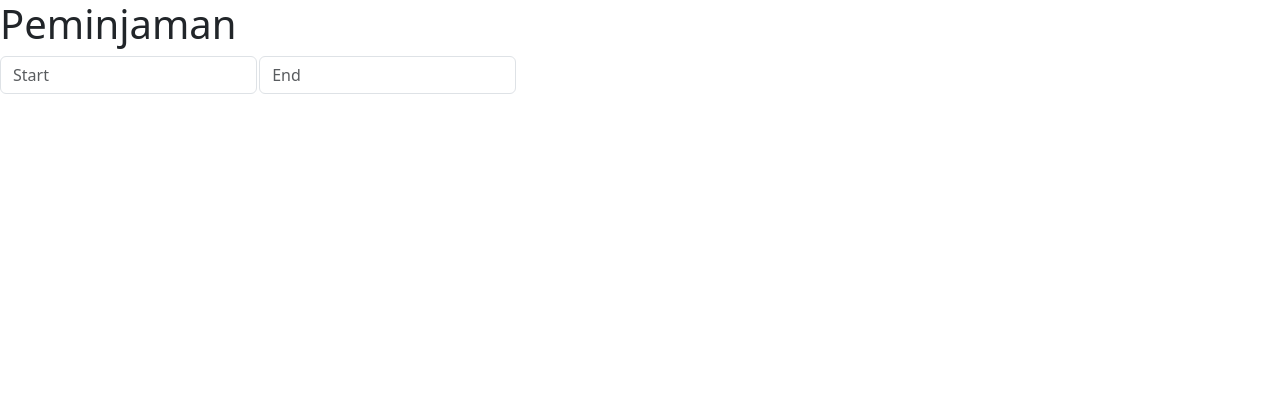
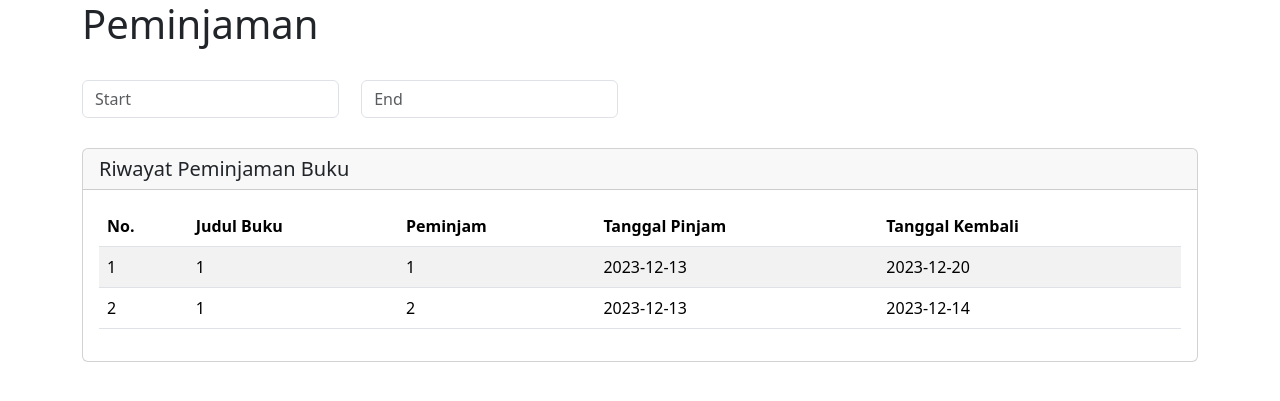
Before and after one commit to Ba3yoo/PAW-PERPUS, a PHP site: page /peminjaman.php in a window 1280 px wide. Shown: the top 401 px of the page. Run offline with PHP 8.4, Linux system fonts and the light colour scheme; data comes from the database, SQL or seed files in the repository; both versions use the stored data as it was after the commit.

Commit message:
Peminjaman UI

```diff
--- a/Controller/Controller.php
+++ b/Controller/Controller.php
@@ -0,0 +1,5 @@
+<?php
+
+class Controller {
+
+}
--- /dev/null
+++ b/Controller/PinjamController.php
@@ -0,0 +1,16 @@
+<?php
+
+class PinjamController {
+    public $model;
+    public function addColumn( $memberid, $bookid) {
+        include_once 'Model/m_pinjam.php';
+        $this->model = new m_pinjam();
+        $this->model->addBorrow($memberid, $bookid);
+    }
+    public function tableView() {
+        include_once 'Model/m_pinjam.php';
+        $this->model = new m_pinjam();
+        $borrow = $this->model->getBorrow();
+        include 'View/pinjamTabel.php';
+    }
+}
--- a/Model/m_pinjam.php
+++ b/Model/m_pinjam.php
@@ -1,2 +1,22 @@
 <?php
 include_once "Database.php";
+
+class m_pinjam {
+    private $memberid;
+    private $bookid;
+    public $results;
+    public function addBorrow($memberid, $bookid) {
+        require ("Database.php");
+        $mysqli->query("INSERT INTO peminjaman (`tgl_pinjam`, `tgl_kembali`, `id_buku`, `id_anggota`) VALUES (NOW(), DATEADD(day, 7, NOW()), '$bookid', '$memberid')");
+    }
+    public function getBorrow() {
+        require ("Database.php");
+        $rs = $mysqli->query("SELECT * FROM peminjaman");
+        $rows = array();
+        while ($row = $rs->fetch_assoc()) {
+            $rows[] = $row;
+        }
+        $this->results = $rows;
+        return $this->results;
+    }
+}
--- a/View/PinjamTabel.php
+++ b/View/PinjamTabel.php
@@ -0,0 +1,12 @@
+<?php
+foreach ($borrow as $borrow) {
+        echo "<tr>",
+        "<td>$borrow[id_peminjaman]</td>",
+        "<td>$borrow[id_buku]</td>",
+        "<td>$borrow[id_anggota]</td>",
+        "<td>$borrow[tgl_pinjam]</td>",
+        "<td>$borrow[tgl_kembali]</td>",
+        "</tr>";
+}
+echo "</tbody>";
+echo "</table>";
--- a/peminjaman.php
+++ b/peminjaman.php
@@ -1,3 +1,7 @@
+<?php
+include_once 'Controller/PinjamController.php';
+$controller = new PinjamController();
+?>
 <!DOCTYPE html>
 <html lang="en">
 
@@ -9,6 +13,7 @@
   <script src="https://cdn.jsdelivr.net/npm/bootstrap@5.3.2/dist/js/bootstrap.bundle.min.js"></script>
   <title>Document</title>
 </head>
+
 <body>
 
   <!-- <ul class="nav nav-tabs">
@@ -26,17 +31,58 @@
   </li>
 </ul> -->
 
+  <div class="container">
+    <div class="row">
       <h1>Peminjaman</h1>
-
+    </div>
+  </div>
+  <br>
+  <div class="container">
+    <div class="row">
       <div class="input-group">
         <div class="col-xs-6">
-    <input type="text" class="form-control" placeholder="Start"/>
+          <input type="text" class="form-control" placeholder="Start" />
         </div>
-  <span class="input-group-addon">&nbsp</span>
+        <span class="input-group-addon" style="padding:10px;">&nbsp</span>
         <div class="col-xs-6">
-    <input type="text" class="form-control" placeholder="End"/>
+          <input type="text" class="form-control" placeholder="End" />
+        </div>
+        <br>
+
+      </div>
+    </div>
+  </div>
+
+  <br>
+
+  <div class="container">
+    <div class="row">
+
+      <div class="col-sm-15z">
+
+        <div class="card">
+          <h5 class="card-header">Riwayat Peminjaman Buku</h5>
+          <div class="card-body">
+            <table class="table table-striped">
+              <thead>
+                <tr>
+                  <th>No.</th>
+                  <th>Judul Buku</th>
+                  <th>Peminjam</th>
+                  <th>Tanggal Pinjam</th>
+                  <th>Tanggal Kembali</th>
+                </tr>
+              </thead>
+              <tbody>
+                <?php
+                $controller->tableView();
+                ?>
+          </div>
+        </div>
+      </div>
     </div>
   </div>
 
 </body>
+
 </html>
```
Also changed, not shown: paw-perpus.sql (+7 -7 lines). Lines whose indentation alone changed are shown as unchanged.
